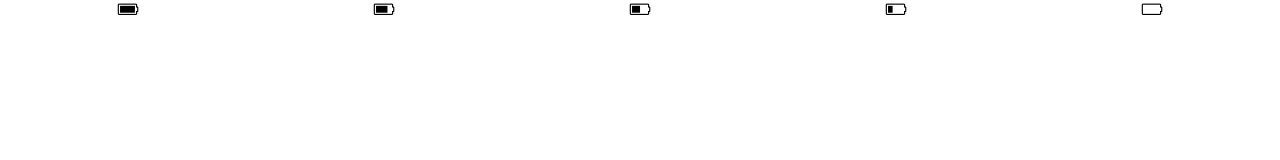
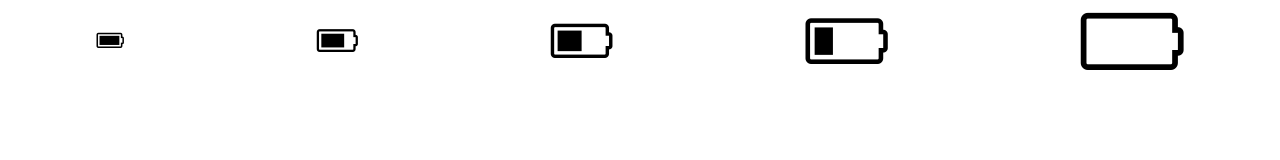
Before and after one commit to taniakononenko23/vscode-git-test63, a plain HTML site: page index.html in a window 1280 px wide. Drawn offline with nearby package versions, Linux system fonts and the light colour scheme.

Commit message:
add init files

```diff
--- a/index.html
+++ b/index.html
@@ -15,23 +15,23 @@
 </head>
 <body>
     <button class="battery">
-        <i class="fa fa-battery-full" aria-hidden="true"></i>
+        <i class="fa fa-battery-full fa-lg" aria-hidden="true"></i>
     </button>
 
     <button class="battery">
-        <i class="fa fa-battery-three-quarters" aria-hidden="true"></i>
+        <i class="fa fa-battery-three-quarters fa-2x" aria-hidden="true"></i>
     </button>
 
     <button class="battery">
-        <i class="fa fa-battery-half" aria-hidden="true"></i>
+        <i class="fa fa-battery-half fa-3x" aria-hidden="true"></i>
     </button>
 
     <button class="battery">
-        <i class="fa fa-battery-quarter" aria-hidden="true"></i>
+        <i class="fa fa-battery-quarter fa-4x" aria-hidden="true"></i>
     </button>
 
     <button class="battery">
-        <i class="fa fa-battery-empty" aria-hidden="true"></i>
+        <i class="fa fa-battery-empty fa-5x" aria-hidden="true"></i>
     </button>
 </body>
 </html>
--- a/styles.css
+++ b/styles.css
@@ -7,3 +7,11 @@ body{
     display: flex;
     justify-content: space-around;
 }
+
+.full{
+    font-size: 16px;
+}
+
+.fa-battery-three-quarters{
+    font-size: 32px;
+}
```
